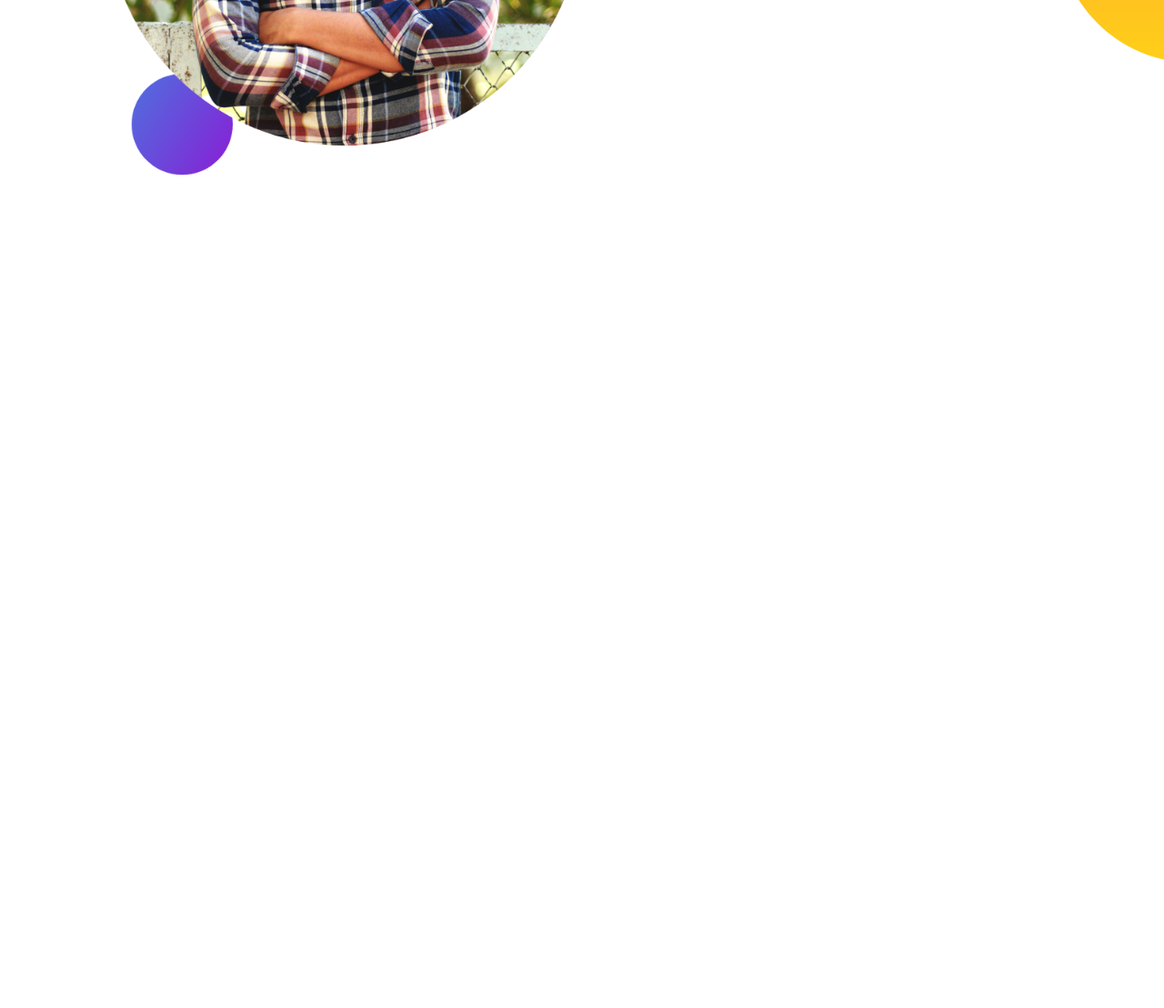
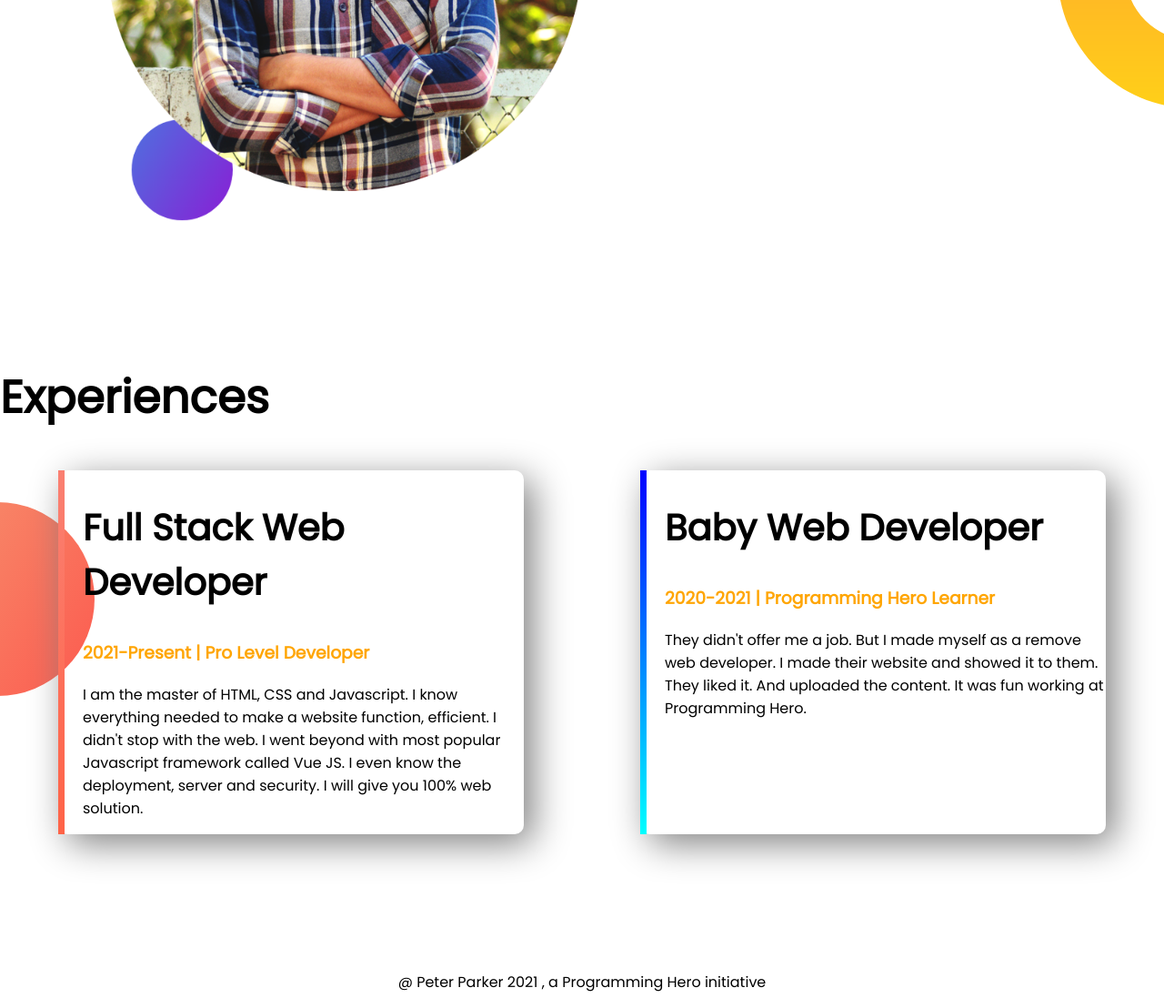
Before and after one commit to Bappy-Das/my-protfolio, a plain HTML site: page index.html in a window 1280 px wide. Shown: the part 1039-2147 px from the top of the page at 91% size. Before the commit the page ends 1339 px from the top, so only its background shows below. Drawn offline with Linux system fonts and the light colour scheme.

Commit message:
added footer & experience

```diff
--- a/index.html
+++ b/index.html
@@ -13,10 +13,10 @@
 </head>
 
 <body>
-    <section class="portfolio-banner">
+    <section class="portfolio-banner flexible-container">
         <div class="half-banner">
             <h1>Welcome To</h1>
-            <h1><span>Yachtsman Live</span> World!</h1>
+            <h1><span class="orange-color">Yachtsman Live</span> World!</h1>
             <h3>Build Climber and Train Stopper</h3>
             <p>You might saw me jumping, climbing buildings, and stopping trains. But nobody pays me a dime for that
                 work.
@@ -31,12 +31,12 @@
         </div>
 
     </section>
-    <section class="Dream-Big">
+    <section class="Dream-Big flexible-container">
         <div class="half-banner">
             <img src="images/my-bg2-fjh.png" alt="">
         </div>
         <div class="half-banner">
-            <h1>Dream Big</h1>
+            <h2>Dream Big</h2>
             <h3>Become a web developer</h3>
             <p>I already learned the basic HTML and CSS. I can build any simple website. I can even teach my grandma how
                 to make simple website. My goal is to build 3 websites and learn advanced topics.</p>
@@ -44,6 +44,31 @@
         </div>
 
     </section>
+    <section class="experience-area">
+        <h1>Experiences</h1>
+        <div class="flexible-container">
+            <div id="full-stack-experience" class="experience-item">
+                <h2>Full Stack Web Developer</h2>
+                <h3 class="orange-color">2021-Present | Pro Level Developer</h3>
+                <p>I am the master of HTML, CSS and Javascript. I know everything needed to make a website function,
+                    efficient. I didn't stop with the web. I went beyond with most popular Javascript framework called
+                    Vue
+                    JS. I even know the deployment, server and security. I will give you 100% web solution.</p>
+            </div>
+            <div id="web-dev-experience" class="experience-item">
+                <h2>Baby Web Developer</h2>
+                <h3 class="orange-color">2020-2021 | Programming Hero Learner</h3>
+                <p>They didn't offer me a job. But I made myself as a remove web developer. I made their website and
+                    showed
+                    it
+                    to them. They liked it. And uploaded the content. It was fun working at Programming Hero.</p>
+            </div>
+
+        </div>
+    </section>
+    <footer>
+        <p>@ Peter Parker 2021 , a Programming Hero initiative</p>
+    </footer>
 </body>
 
 </html>
--- a/style.css
+++ b/style.css
@@ -2,9 +2,9 @@ body{
     font-family: 'Poppins', sans-serif;
     margin: 0;
 }
-section{
+.flexible-container{
     display: flex;
-    margin-bottom: 100px;
+    margin-bottom: 150px;
 }
 .portfolio-banner{
     background-image: url(images/top-banner.png);
@@ -14,7 +14,10 @@ section{
 h1{
     font-size: 50px;
 }
-h1 span{
+h2{
+    font-size: 40px;
+}
+.orange-color{
     color: orange;
 }
 .half-banner{
@@ -39,3 +42,30 @@ h1 span{
     background-repeat: no-repeat;
     background-position: right;
 }
+.experience-area{
+    background-image: url(images/exp-bg.png);
+    background-repeat: no-repeat;
+    background-position: left;
+}
+.experience-item{
+    box-shadow: 10px 10px 40px grey;
+    width: 40%;
+    margin-left: 5%;
+    margin-right: 5%;
+    padding-left: 20px;
+    border-radius: 10px;
+
+}
+#web-dev-experience{
+    border-left: 7px solid;
+    border-image: linear-gradient(blue, cyan);
+    border-image-slice: 1;
+}
+#full-stack-experience{
+    border-left: 7px solid;
+    border-image: linear-gradient(salmon, tomato);
+    border-image-slice: 1;
+}
+footer p{
+    text-align: center;
+}
```
Also changed, not shown: images/jhankar.png (deleted), images/jhankar2.png (deleted), images/my-bg-2.png (deleted), images/my-bg-3.png (deleted), images/my-bg-4.png (deleted), images/my-bg-hg.png (deleted).
